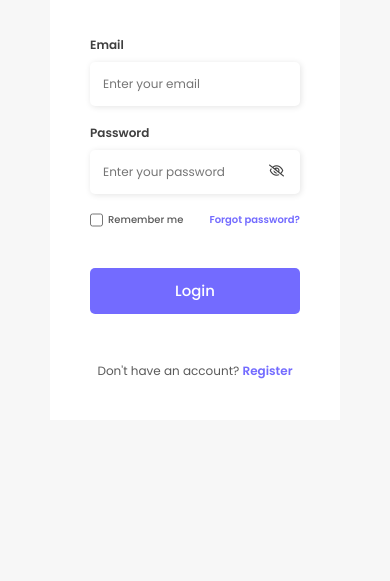
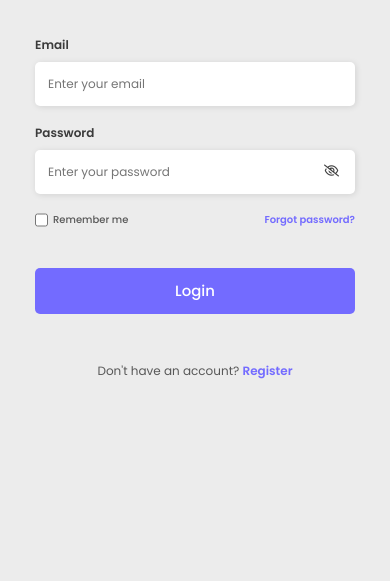
Before and after one commit to aclaricenascimento/login-responsivo, a plain HTML site: page index.html in a window 390 px wide. Shown: the part 263-844 px from the top of the page. Drawn offline with Linux system fonts and the light colour scheme.

Commit message:
:lipstick: feat: Alterando media queries

```diff
--- a/css/style.css
+++ b/css/style.css
@@ -136,13 +136,14 @@
 
     .container .right-login{
         width: 100%;
+        background-color: #ececec;
     }
 
     .container .right-login .form-login{
         width: 100%;
-        padding: 40px;
-        background: white;
-        margin: 50px;
+        padding: 20px;
+        background: #ececec;
+        margin: 15px;
     }
 }
 
```
